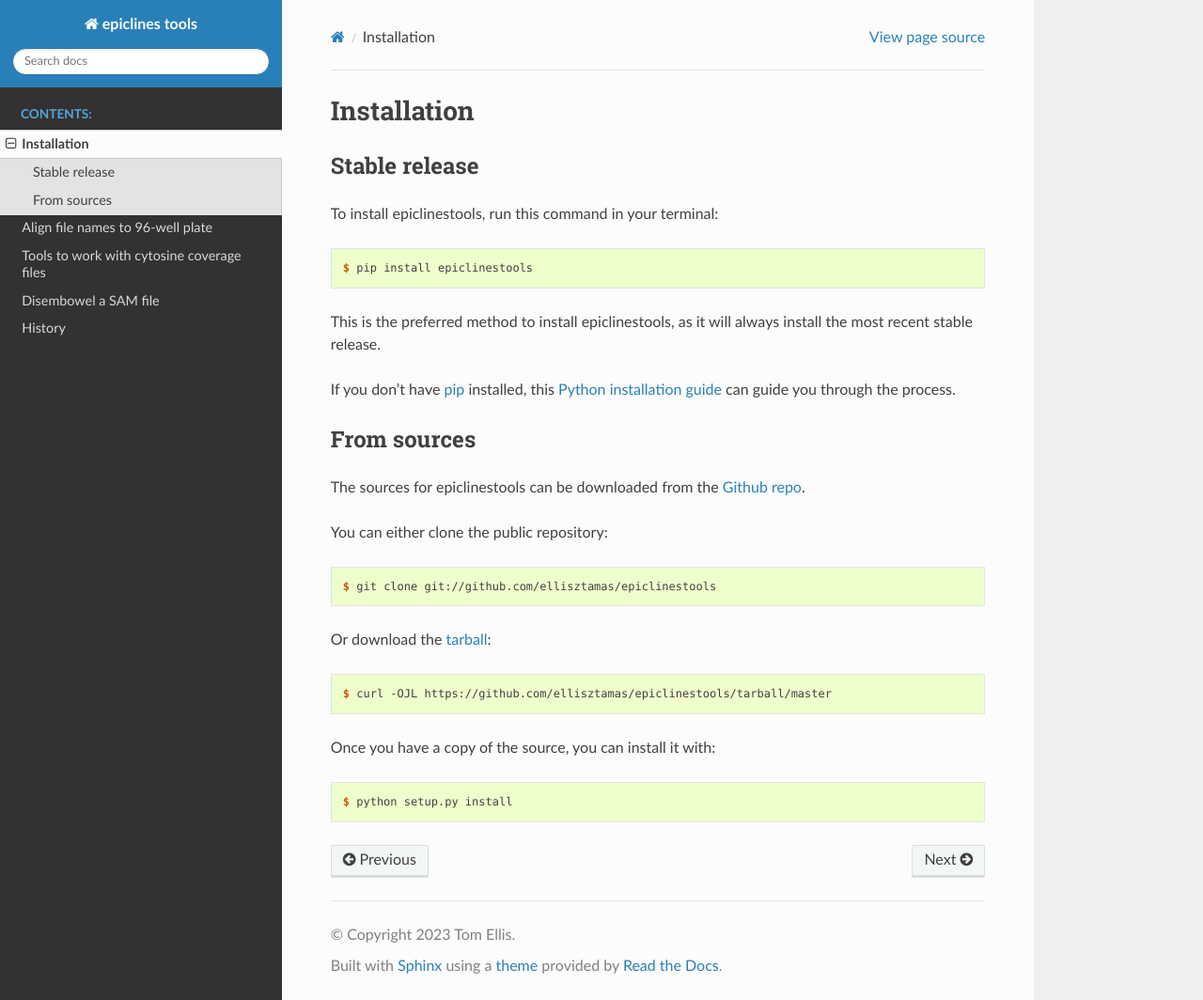
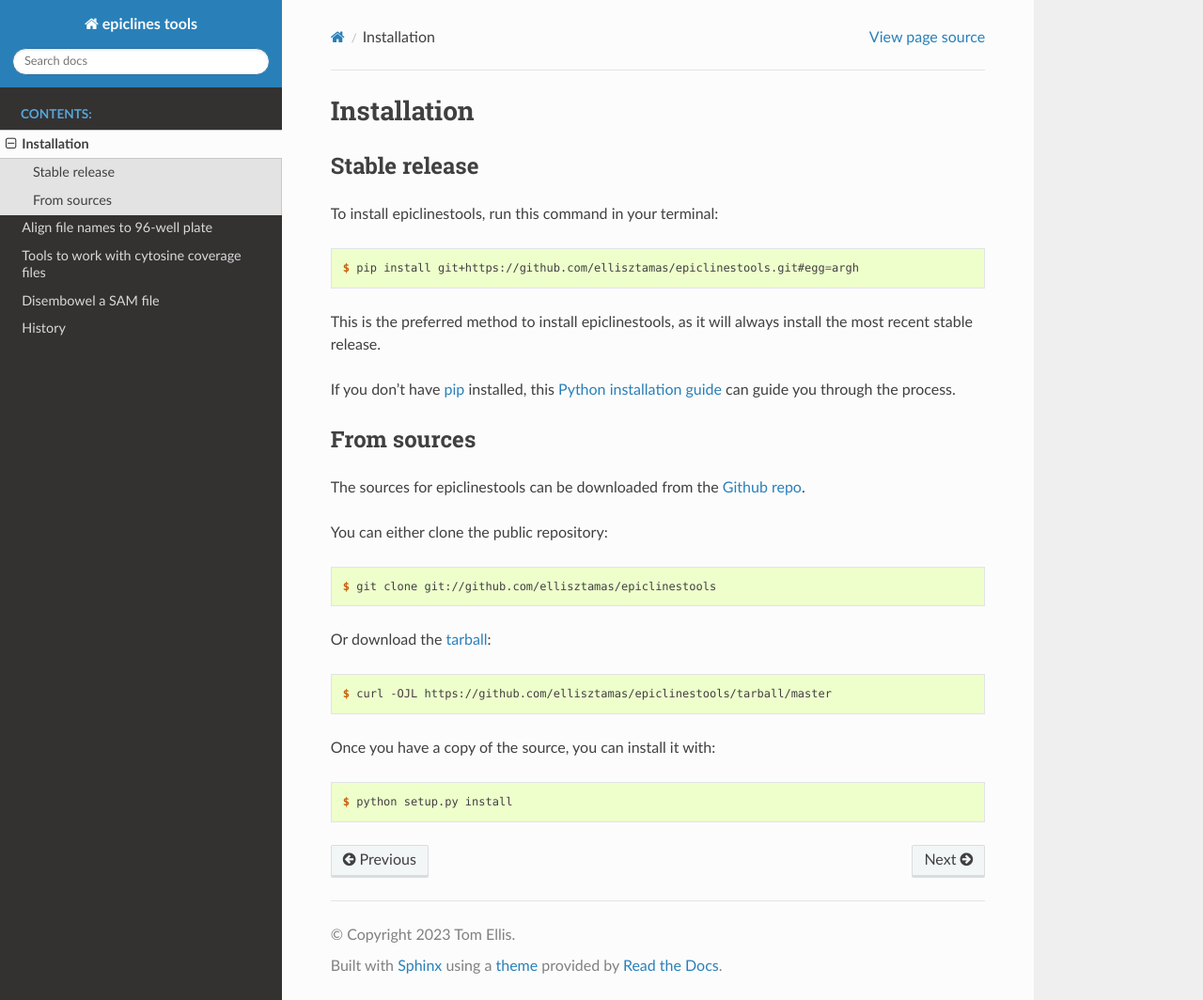
Before and after one commit to ellisztamas/methlab, a Sphinx documentation site: the page built from docs/installation.rst, in a window 1280 px wide and 1064 px high. Shown: the whole window at 94% size. Built offline with Sphinx 7.4.7 and the Read the Docs theme 2.0.0, drawn with Linux system fonts in a browser that asks for light colours.

Commit message:
Changed installation instructions to download from github rather than pip, because I can't get it to work with pip...
 On branch main
 Changes to be committed:
	modified:   README.rst
	modified:   docs/installation.rst
	modified:   docs/modules/CytosineCoverageFile.rst
	modified:   docs/modules/align_plate_positions.rst
	modified:   epiclinestools/CytosineCoverageFile.py
	modified:   setup.py

```diff
--- a/README.rst
+++ b/README.rst
@@ -23,7 +23,7 @@ To install epiclinestools, run this command in your terminal:
 
 .. code-block:: console
 
-    $ pip install epiclinestools
+    $ pip install git+https://github.com/ellisztamas/epiclinestools.git#egg=argh
 
 This is the preferred method to install epiclinestools, as it will always install the most recent stable release.
 
--- a/docs/installation.rst
+++ b/docs/installation.rst
@@ -12,7 +12,7 @@ To install epiclinestools, run this command in your terminal:
 
 .. code-block:: console
 
-    $ pip install epiclinestools
+    $ pip install git+https://github.com/ellisztamas/epiclinestools.git#egg=argh
 
 This is the preferred method to install epiclinestools, as it will always install the most recent stable release.
 
--- a/docs/modules/CytosineCoverageFile.rst
+++ b/docs/modules/CytosineCoverageFile.rst
@@ -97,6 +97,7 @@ start and stop coordinates that are easily extracted from such files.
 Here is an example using the first ten lines of the TAIR10 annotation file
 
 .. code-block:: python
+
     gff_file = pd.read_csv(
         "tests/test_data/test_TAIR10_GFF3_genes_transposons.gff",
         sep="\t",
--- a/docs/modules/align_plate_positions.rst
+++ b/docs/modules/align_plate_positions.rst
@@ -39,7 +39,7 @@ not always look like the ones above. In this case at least you can see:
   `here <https://docs.google.com/spreadsheets/d/1gooUY2Uh23d04bDt7Ph5gGQne4GB-LlApk5h1iO8aUA/edit#gid=0>`_
   is an example of the full set of Nextera Dual XT adapters, for up to four plates.
   The full cornucopia of adapter sets available at the NGS facility is
-  `here <https://ngs.vbcf.ac.at/forskalle3/account/adaptors>_`, in a format that
+  `here <https://ngs.vbcf.ac.at/forskalle3/account/adaptors>`_, in a format that
   could politely be called "a data-science nightmare".
 
 ============================
@@ -67,7 +67,7 @@ corresponding to forward and reverse read pairs for each sample.
     import epiclines_tools as epi
     print("Using epiclines version " + epi.__version__)
     # List of fastq files
-    input_files=glob("path/to/bam_files/*fastq"
+    input_files=glob("path/to/bam_files/*fastq")
 
 Pass this list to the function ``align_fastq_with_plate_positions``.
 This function looks for a nucleotide sequence inside each file name and matches
--- a/setup.py
+++ b/setup.py
@@ -52,7 +52,7 @@ setup(
     },
     install_requires=['pandas', 'numpy'],
     license="MIT license",
-    long_description=readme + '\n\n' + history,
+    #long_description=readme + '\n\n' + history,
     keywords='epiclinestools',
     name='epiclinestools',
     packages=find_packages(include=['epiclinestools', 'epiclinestools.*']),
```
Also changed, not shown: 1 other file.
